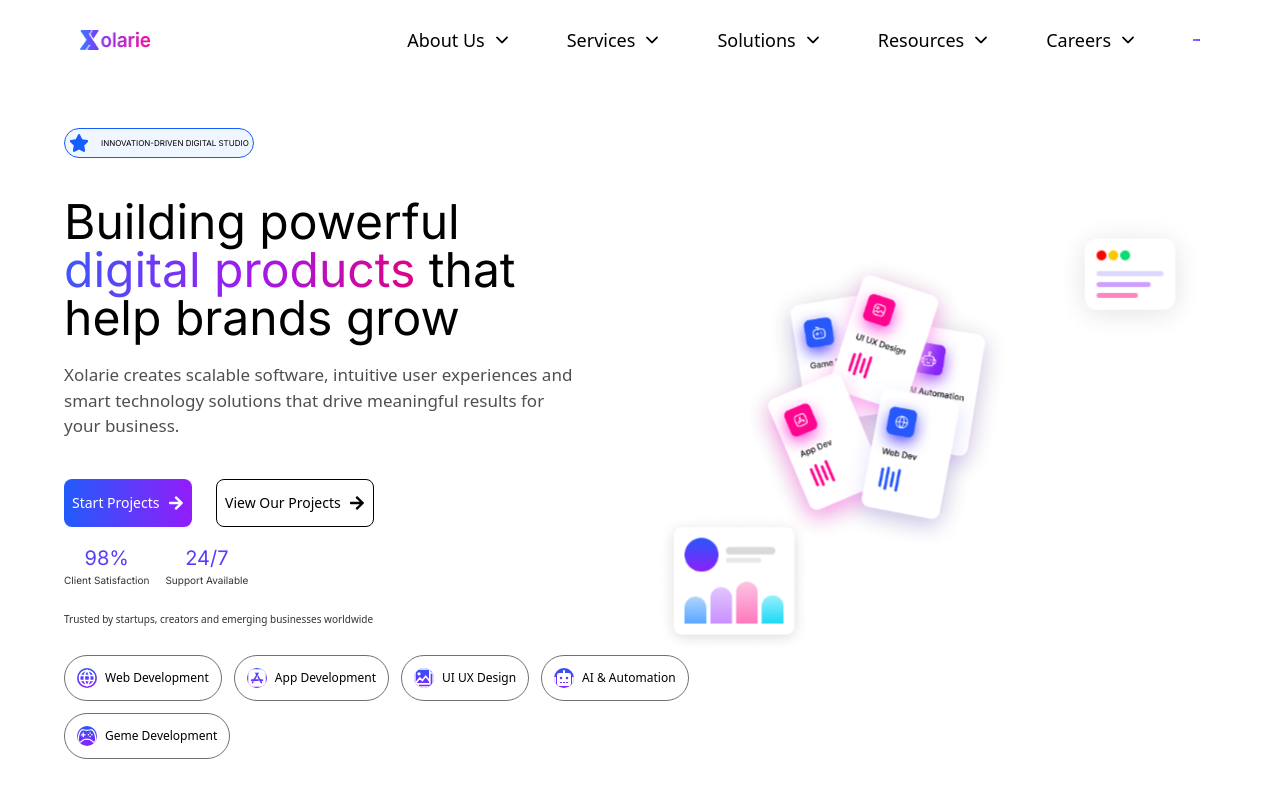
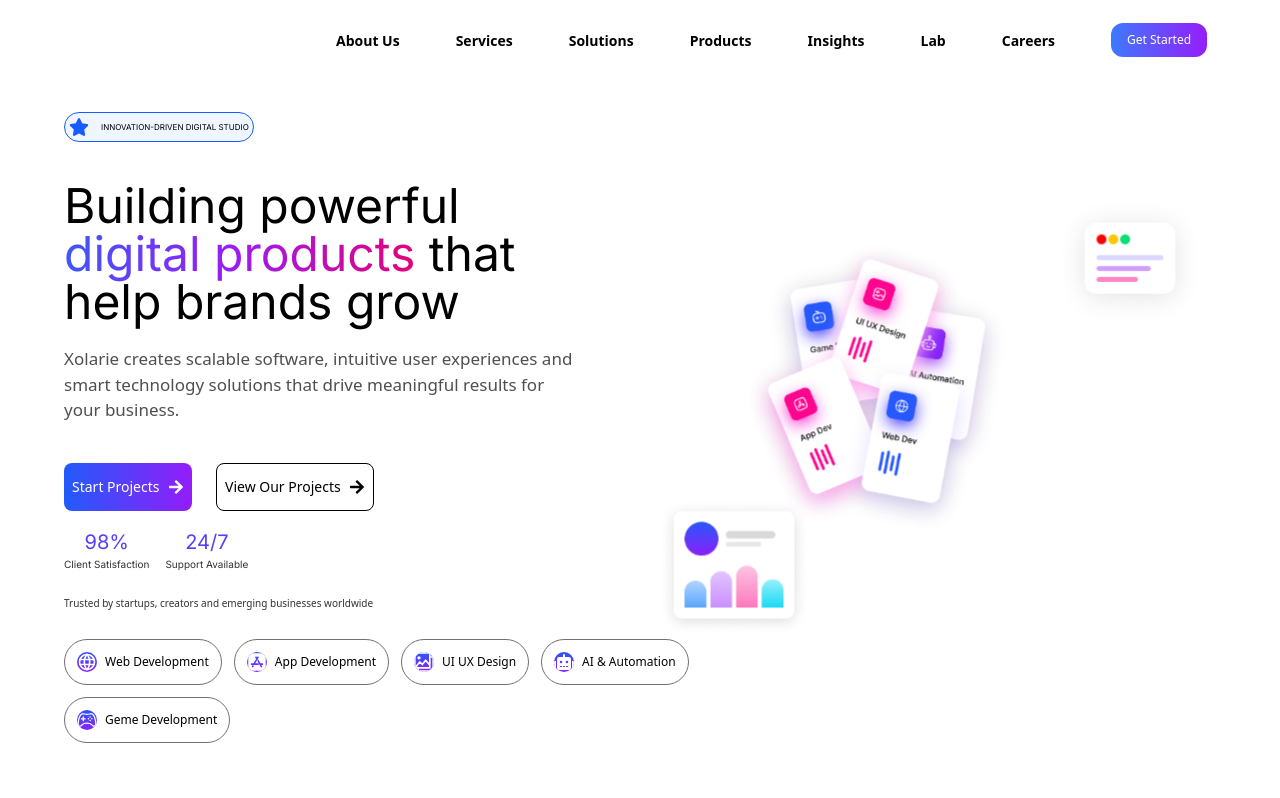
Before and after one commit to xolarie/xolarie-frontend, a React (Vite) app: page / in a window 1280 px wide. Shown: the top 798 px of the page. Built offline with nearby package versions, Linux system fonts and the light colour scheme.

Commit message:
work on header responsiveness and add animations

```diff
--- a/src/components/Header.jsx
+++ b/src/components/Header.jsx
@@ -1,7 +1,6 @@
 import logo from "/images/Logo.png";
-import getStarted from "/images/get_started_button.png"
 import { navDatas } from "../constants";
-import { IoIosArrowDown } from "react-icons/io";
+// import { IoIosArrowDown } from "react-icons/io";
 import { useState } from "react";
 import { Link } from "react-router-dom";
 
@@ -24,21 +23,45 @@
           {navDatas.map((item, index) => (
             <li
               key={index}
-              className="relative flex mr-8 items-center cursor-pointer md:text-[12px] whitespace-nowrap lg:text-[14px] lg:mr-14 xl:text-[18px]"
+              className="
+    relative flex mr-8 items-center cursor-pointer font-semibold
+    transition-colors duration-300 ease-in-out
+    hover:text-[#3D7AFF]
+    md:text-[10px] whitespace-nowrap
+    lg:text-[12px] lg:mr-14 xl:text-[14px] 2xl:text-[16px]
+    after:content-['']
+    after:absolute after:left-0 after:-bottom-1
+    after:w-0 after:h-[2px] after:bg-[#3D7AFF]
+    after:transition-all after:duration-300 after:ease-in-out
+    hover:after:w-full
+  "
               onMouseEnter={() => toggleDropDown(index)}
+              onClick={() => toggleDropDown(index)}
             >
-
-              {item.page}
+              {item.path ? (
+                <Link to={item.path}>{item.page}</Link>
+              ) : (
+                <button>{item.page}</button>
+              )}
               {item.dropdown && (
                 <>
-                  <IoIosArrowDown className="ml-2" />
-                  {activeDropdown === index && (
-                    <ul className="absolute top-8 left-0 bg-[#58AAB8] text-white shadow-lg rounded-lg z-50 w-[15vw]"
-                    onMouseEnter={() => toggleDropDown(index)}
-                    onMouseLeave={() => toggleDropDown(null)}
+                  {/* <IoIosArrowDown className="ml-2" /> */}
+              {Array.isArray(item.dropdown) && (
+    <ul
+      className={`
+        absolute top-8 left-0 bg-[#3D7AFF] text-white shadow-lg rounded-lg z-50
+        w-[15vw]
+        transition-all duration-300 ease-out
+        ${activeDropdown === index
+          ? "opacity-100 translate-y-0 pointer-events-auto"
+          : "opacity-0 -translate-y-2 pointer-events-none"}
+      `}
     >
       {item.dropdown.map((subItem, subIndex) => (
-                        <li key={subIndex} className="p-2 hover:bg-gray-200 z-50 ">
+        <li
+          key={subIndex}
+          className="p-2 text-black hover:text-white"
+        >
           <Link to={subItem.path}>{subItem.page}</Link>
         </li>
       ))}
@@ -48,9 +71,10 @@
               )}
             </li>
           ))}
-
         </ul>
-        <button><img src={getStarted} alt="get started"  /></button>
+        <button className="text-white text-nowrap text-[12px] bg-gradient-to-r hover:scale-125 transition-all duration-300 from-[#3D7AFF] to-[#941EFB] p-2 rounded-xl xl:px-4">
+          Get Started
+        </button>
       </nav>
     </div>
   );
--- a/src/components/Hero.jsx
+++ b/src/components/Hero.jsx
@@ -6,7 +6,8 @@
 import { FaStar } from "react-icons/fa6";
 import { FaArrowRight } from "react-icons/fa";
 import { FaAngleDown } from "react-icons/fa";
-import {SectionWrapper } from "../hoc"
+import { SectionWrapper } from "../hoc";
+import { motion } from "framer-motion";
 import HeroAnimation from "./HeroAnimation";
 
 const HeroServices = [
@@ -33,39 +34,76 @@
 ];
 
 const Hero = () => {
+  const fadeUp = {
+    hidden: { opacity: 0, y: 30 },
+    visible: {
+      opacity: 1,
+      y: 0,
+      transition: { duration: 0.6, ease: "easeOut" },
+    },
+  };
+
+  const stagger = {
+    hidden: {},
+    visible: {
+      transition: {
+        staggerChildren: 0.12,
+      },
+    },
+  };
+
   return (
     <>
-      <div className="flex flex-col items-center w-full py-4 md:items-start md:pb-0">
-        <div className="text-[8px] rounded-3xl bg-[#F0F6FF] border-[#155DFC] border-[0.5px] font-inter p-3 flex flex-row justify-center gap-3 items-center md:p-1 md:my-6">
-          <FaStar className="text-[20px] text-[#155DFC] " />
-          <p> INNOVATION-DRIVEN DIGITAL STUDIO</p>
-        </div>
+      <motion.div
+        variants={stagger}
+        initial="hidden"
+        animate="visible"
+        className="flex flex-col items-center md:items-start w-full md:mr-5"
+      >
+        <motion.div
+          variants={fadeUp}
+          className="text-[8px] rounded-3xl bg-[#F0F6FF] border-[#155DFC] border-[0.5px] font-inter p-3 flex flex-row justify-center gap-3 items-center md:p-1 md:my-6"
+        >
+          <FaStar className="text-[20px] text-[#155DFC]" />
+          <p>INNOVATION-DRIVEN DIGITAL STUDIO</p>
+        </motion.div>
+
         <div className="flex flex-col items-center md:flex-row">
           <div className="flex flex-col items-center md:items-start md:w-[40vw] md:mr-5">
             <div>
-              <h1 className="font-inter text-center text-[32px] mt-4 md:text-start xl:text-5xl 2xl:text-6xl">
+              <motion.h1
+                variants={fadeUp}
+                className="font-inter text-center text-[32px] mt-4 md:text-start xl:text-5xl 2xl:text-6xl"
+              >
                 Building powerful{" "}
                 <span className="text-transparent bg-clip-text bg-gradient-to-r from-[#3D57FB] via-[#9E1BF1] to-[#E40079]">
-                  digital products{" "}
+                  digital products
                 </span>{" "}
                 that help brands grow
-              </h1>
-              <p className="text-center font-iner text-[#4F4F4F] text-[12px] md:text-start md:text-[10px] xl:text-[17px] lg:my-5">
+              </motion.h1>
+
+              <motion.p
+                variants={fadeUp}
+                className="text-center font-iner text-[#4F4F4F] text-[12px] md:text-start md:text-[10px] xl:text-[17px] lg:my-5"
+              >
                 Xolarie creates scalable software, intuitive user experiences
                 and smart technology solutions that drive meaningful results for
                 your business.
-              </p>
+              </motion.p>
             </div>
-            <div className=" space-x-6 mt-5 flex md:items-start">
-              <button className="bg-gradient-to-r from-[#225BFB] to-[#931DFA] p-2 rounded-2xl text-white flex flex-row items-center gap-2 w-32 md:rounded-lg md:h-12">
+            <motion.div
+              variants={fadeUp}
+              className="space-x-6 mt-5 flex md:items-start"
+            >
+              <button className="bg-gradient-to-r from-[#225BFB] to-[#931DFA] p-2 rounded-2xl text-white flex flex-row items-center gap-2 hover:scale-110 duration-300 w-32 md:rounded-lg md:h-12">
                 <p className="text-[12px] md:text-[14px]">Start Projects </p>
                 <FaArrowRight />
               </button>
-              <button className="border-black border-[0.5px] p-2 rounded-2xl flex flex-row items-center gap-2 md:rounded-lg md:h-12">
+              <button className="border-black border-[0.5px] p-2 rounded-2xl flex flex-row items-center gap-2 hover:scale-110 duration-300 md:rounded-lg md:h-12">
                 <p className="text-[12px] md:text-[14px]">View Our Projects</p>
                 <FaArrowRight />
               </button>
-            </div>
+            </motion.div>
             <div className="flex flex-row text-center space-x-4 mt-4 font-inter">
               <div>
                 <h3 className="text-[20px] text-[#553FFB]">98%</h3>
@@ -89,31 +127,42 @@
           </div>
         </div>
         <div className=" pt-3 w-full md:w-[50vw]">
-          <ul className="flex flex-wrap justify-center gap-3 place-items-center w-full md:place-items-start md:justify-start">
+          <motion.ul
+            variants={stagger}
+            initial="hidden"
+            animate="visible"
+            className="flex flex-wrap justify-center gap-3 place-items-center w-full md:place-items-start md:justify-start"
+          >
             {HeroServices.map((item, i) => (
-              <li
+              <motion.li
                 key={i}
+                variants={fadeUp}
+                whileHover={{ scale: 1.05 }}
                 className="flex items-center rounded-3xl border border-[#707070] p-3"
               >
                 <item.icon
                   // size={10}
                   className="text-white rounded-full bg-gradient-to-b from-[#2C55FB] to-[#8C21FA] xl:w-[20px] xl:h-[20px]"
                 />
-                <span className="text-[7px] ml-2 lg:text-[10px] xl:text-[12px]">{item.name}</span>
-              </li>
+                <span className="text-[7px] ml-2 lg:text-[10px] xl:text-[12px]">
+                  {item.name}
+                </span>
+              </motion.li>
             ))}
-          </ul>
+          </motion.ul>
         </div>
         <div className="mt-auto justify-center flex flex-col items-center py-4 md:w-full">
-          <h1 className="text-[#A1A1A1] md:text-[12px] md:mt-8">Scroll to explore</h1>
+          <h1 className="text-[#A1A1A1] md:text-[24px] md:mt-8">
+            Scroll to explore
+          </h1>
           <FaAngleDown className="text-[#676767]" />
         </div>
         <div></div>
-      </div>
+      </motion.div>
     </>
   );
 };
 
-const HeroWrapper = SectionWrapper(Hero, "hero")
+const HeroWrapper = SectionWrapper(Hero, "hero");
 
 export { HeroWrapper };
--- a/src/components/Services.jsx
+++ b/src/components/Services.jsx
@@ -26,7 +26,7 @@
         <div className="flex items-center justify-center md:w-full">
           <ul className="flex flex-col gap-5 md:grid md:grid-cols-3 md:place-items-center md:w-full">
             {servicesData.map((service, i) => (
-              <li key={i} className="h-[200px] flex flex-col border rounded-xl shadow-2xl shadow-[#48484826] p-4 xl:px-6 md:w-auto">
+              <li key={i} className="h-[200px] flex flex-col border rounded-xl shadow-2xl shadow-[#48484826] p-4 hover:scale-105 duration-300 xl:px-6 md:w-auto">
                 <service.icon className={`text-4xl text-white p-1 rounded-lg font-light`}   style={{ backgroundColor: service.color }}/>
                 <h1 className="font-semibold my-2 md:my-5">{service.title}</h1>
                 <p className="text-[12px] text-[#4F4F4F] md:text-[8px] lg:text-[10px] xl:text-[12px]">{service.description}</p>
@@ -37,7 +37,7 @@
         </div>
         <div className="text-center items-center flex flex-col my-10">
           <h1>Need a custom solution? we are here to help.</h1>
-          <button className="bg-gradient-to-r from-[#225BFB] to-[#931DFA] p-3 text-white rounded-xl items-center justify-center flex flex-row my-3 gap-2">
+          <button className="bg-gradient-to-r from-[#225BFB] to-[#931DFA] p-3 text-white rounded-xl items-center justify-center flex flex-row my-3 gap-2 hover:scale-110 duration-300">
             <p>Discuss your Project </p>
             <FaArrowRight /></button>
         </div>
--- a/src/constants/index.js
+++ b/src/constants/index.js
@@ -1,8 +1,5 @@
 const navDatas = [
-    {page: "About Us",
-        dropdown : [
-        {page: "About Us", path: "/about"}
-        ]
+    {page: "About Us",  path: "/about"
     },
     {page: "Services",
         dropdown: [
@@ -24,14 +21,27 @@
             {page: "Enterprise System Integration", path: "/solutions/enterprise"}
         ]
     },
-    {page: "Resources",
+        {page: "Products", path: "/products"
+        // dropdown: [
+        //     {page: "Explore our products", path: "/products/explore"},
+        // ]
+    },
+    {page: "Insights",
         dropdown: [
-            {page: "Blog", path: "/resources/blog"},
-            {page: "Tech News & Updates", path: "/resources/tech-news"},
+            {page: "Blog", path: "/insights/blog"},
+            {page: "Tech News & Updates", path: "/insights/tech-news"},
             // {page: "Open Source Projects", path: "/resources/projects"},
             // {page: "Documentation", path: "/resources/documentation"},
             // {page: "API Documentation", path: "/resources/api-documentation"}
         ]
+    },
+        {page: "Lab", path: "/lab",
+        // dropdown: [
+        //     {page: "Jobs Openings", path: "/careers/job-opening"},
+        //     {page: "Internship", path: "/careers/internship"},
+        //     {page: "Recruitment Event", path: "/careers/recruitment"},
+        //     {page: "FAQs", path: "/careers/faqs"}
+        // ]
     },
     {page: "Careers",
         dropdown: [
```
Also changed, not shown: src/components/MobileHeader.jsx (+50 -26 lines). Lines whose indentation alone changed are shown as unchanged.
